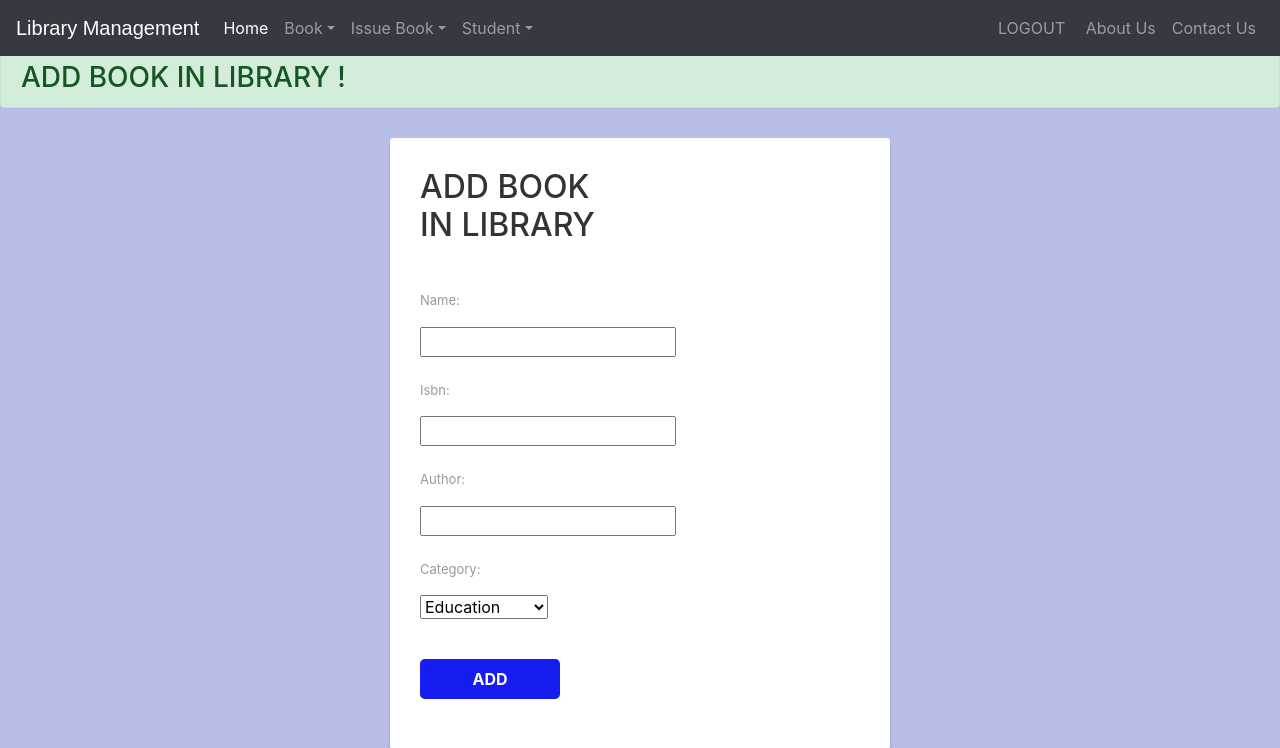
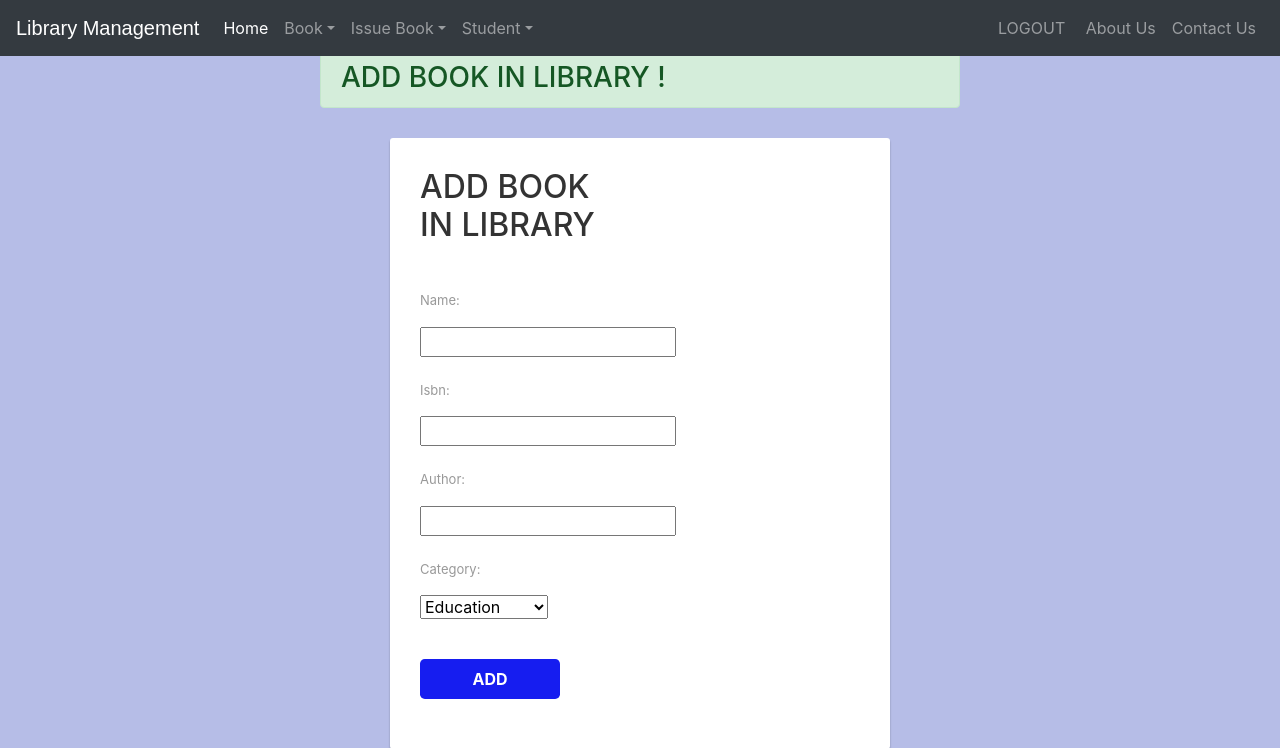
Before and after one commit to zMarcoos/trabalho-mds, a Django app: page /addbook in a window 1280 px wide. Shown: the top 748 px of the page. Run offline with Django 3.2, Linux system fonts and the light colour scheme; the visitor is signed in with stand-in values (Sample User, id 1); some libraries are stand-ins or nearby versions.

Commit message:
FIX ISSUE L107 - AddBook

```diff
--- a/templates/library/addbook.html
+++ b/templates/library/addbook.html
@@ -104,7 +104,7 @@
     {% include "library/navbaradmin.html" %}
     <br>
     <br>
-	<h3 style=" margin-bottom: 0px;"class = 'alert alert-success'>ADD BOOK IN LIBRARY !</h3>
+	<h3 style=" margin-bottom: 0px;"class = 'alert alert-success center'>ADD BOOK IN LIBRARY !</h3>
     <div class="signup-form">
         <form  method="post" class="form-horizontal">
 
```
